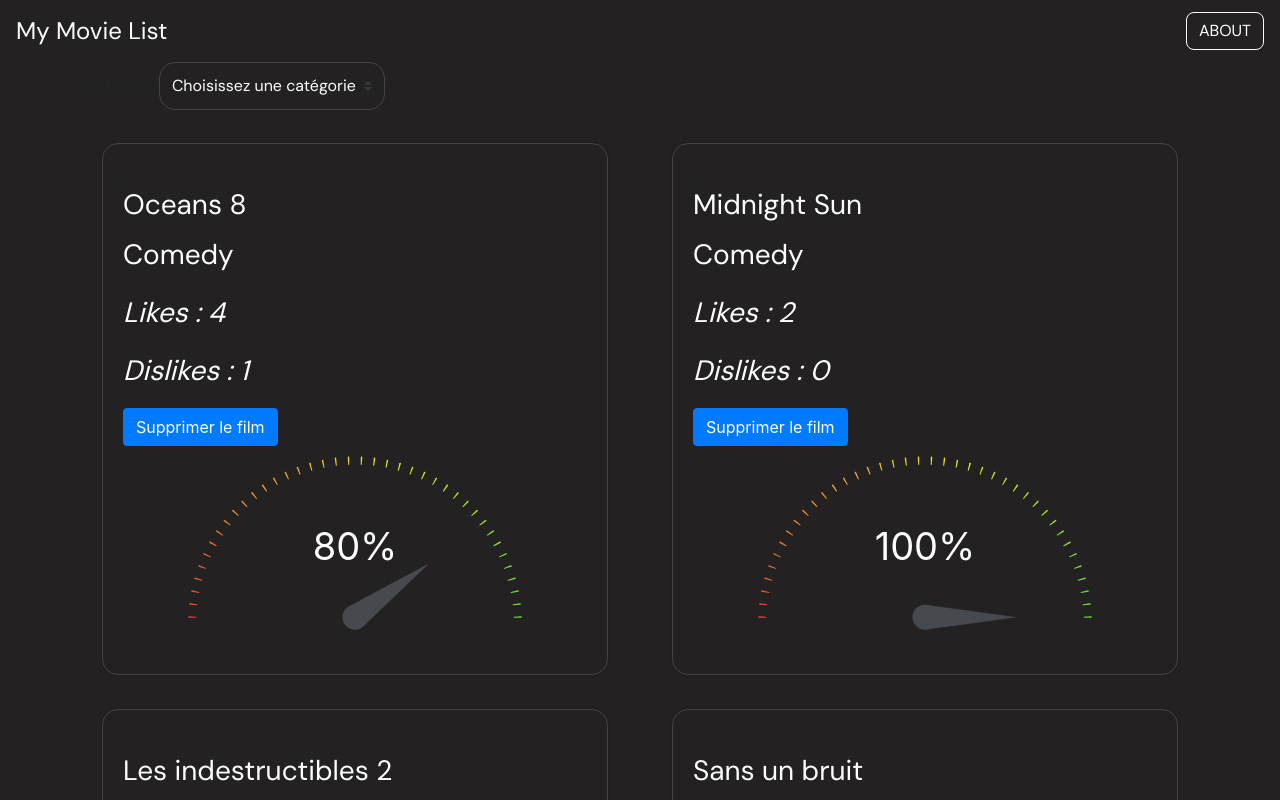
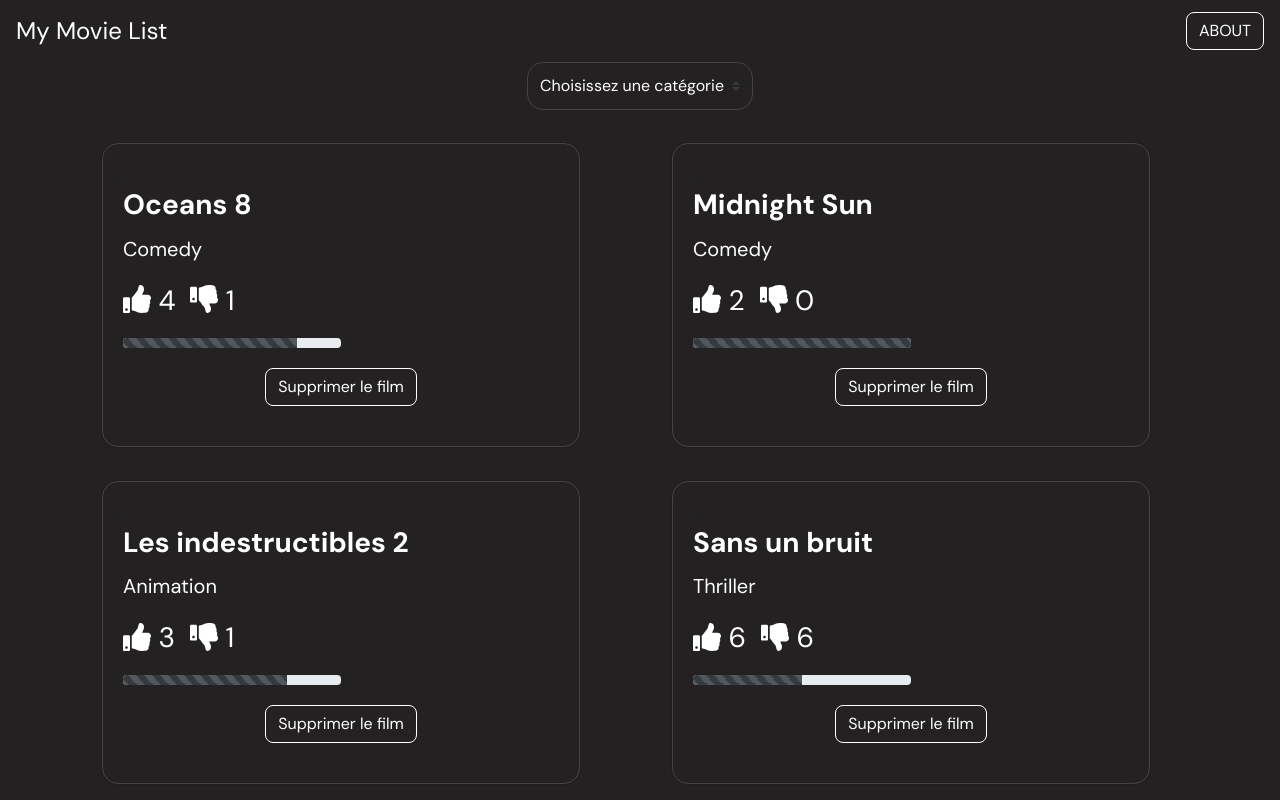
Before and after one commit to hsravo/movie-list, a React (Create React App) app: page / in a window 1280 px wide. Shown: the top 800 px of the page. Built offline with nearby package versions, Linux system fonts and the light colour scheme.

Commit message:
like dislike bar ok

```diff
--- a/package.json
+++ b/package.json
@@ -3,6 +3,9 @@
   "version": "0.1.0",
   "private": true,
   "dependencies": {
+    "@fortawesome/fontawesome-svg-core": "^1.2.34",
+    "@fortawesome/free-solid-svg-icons": "^5.15.2",
+    "@fortawesome/react-fontawesome": "^0.1.14",
     "@testing-library/jest-dom": "^5.11.4",
     "@testing-library/react": "^11.1.0",
     "@testing-library/user-event": "^12.1.10",
@@ -11,7 +14,6 @@
     "react": "^17.0.1",
     "react-bootstrap": "^1.5.0",
     "react-dom": "^17.0.1",
-    "react-gauge-chart": "^0.3.0",
     "react-scripts": "4.0.2",
     "web-vitals": "^1.0.1"
   },
--- a/src/components/MovieCard/index.jsx
+++ b/src/components/MovieCard/index.jsx
@@ -1,9 +1,9 @@
 import { useState, useEffect } from "react";
-import { Card, Button } from "react-bootstrap";
+import { Card, Button, ProgressBar } from "react-bootstrap";
 import { Col } from "react-bootstrap";
-import GaugeChart from "react-gauge-chart";
+import { FontAwesomeIcon } from "@fortawesome/react-fontawesome";
+import { faThumbsUp, faThumbsDown } from "@fortawesome/free-solid-svg-icons";
 import "./style.scss";
-
 
 const MovieCard = ({ film, initialList }) => {
   const [list, setList] = useState(initialList);
@@ -11,7 +11,13 @@ const MovieCard = ({ film, initialList }) => {
   const handleRemove = (id) => {
     const newList = list.filter((film) => film.id !== id);
     setList(newList);
-        console.log(list)
+    console.log(list);
+  };
+
+  function kFormatter(num) {
+    return Math.abs(num) > 999
+      ? Math.sign(num) * (Math.abs(num) / 1000).toFixed(1) + "k"
+      : Math.sign(num) * Math.abs(num);
   }
 
   return (
@@ -19,24 +25,32 @@ const MovieCard = ({ film, initialList }) => {
       <Card id="cardShow">
         <Card.Body id="cardBody">
           <li key={film.id}>
-          <Card.Title id="cardTitle">{film.title}</Card.Title>
-          <Card.Text id="cardTitle">{film.category}</Card.Text>
+            <Card.Title id="cardTitle">
+              <b>{film.title}</b>
+            </Card.Title>
+            <Card.Text id="cardCategory">{film.category}</Card.Text>
             <Card.Text id="cardTitle">
-            <em>Likes : {film.likes}</em>
+              <FontAwesomeIcon icon={faThumbsUp} />
+              &nbsp;
+              <span>{kFormatter(film.likes)}&nbsp;</span>&nbsp;
+              <FontAwesomeIcon icon={faThumbsDown} />
+              &nbsp;
+              <span>{kFormatter(film.dislikes)}&nbsp;</span>
             </Card.Text>
-          <Card.Text id="cardTitle">
-            <em>Dislikes : {film.dislikes}</em>
-          </Card.Text>
-          <Button onClick={() => handleRemove(film.id)}>
+            <div style={{ width: "50%" }}>
+              <ProgressBar
+                striped
+                animated
+                variant="dark"
+                style={{ height: "10px" }}
+                now={(film.likes / (film.likes + film.dislikes)) * 100}
+              />
+            </div>
+            <Card.Body>
+              <Button id="cardButton" onClick={() => handleRemove(film.id)}>
                 Supprimer le film
               </Button>
-          <GaugeChart
-            id="gauge-chart3"
-            nrOfLevels={40}
-            colors={["#EA4228", "#5BE12C"]}
-            percent={(film.likes / (film.likes + film.dislikes)).toFixed(3)}
-            arcWidth={0.05}
-          />
+            </Card.Body>
           </li>
         </Card.Body>
       </Card>
--- a/src/components/MovieCard/style.scss
+++ b/src/components/MovieCard/style.scss
@@ -4,11 +4,14 @@ $myGrey: #444444;
 
 #cardShow {
     min-height: 5rem;
+
+    max-width:30rem;
     margin:1rem;
     border-radius:1rem;
     background-color: $myColor;
 
     #cardBody {
+        justify-content:center;
         border: 1px solid $myGrey;
         border-radius: 1rem ;
         background-color: $myColor;
@@ -31,6 +34,21 @@ $myGrey: #444444;
     }
     #cardTitle {
         font-size:1.75rem;
+    }
+    #cardCategory {
+        font-family: 'DM Sans', sans-serif;
+        color:white;
+        text-overflow: ellipsis;
+        white-space: nowrap;
+        word-break: break-word;
+        overflow: hidden;
+        &:hover {
+            opacity:0.7;
+            transition:0.3s;
+        }
+    }
+    #cardCategory {
+        font-size:1.25rem;
     }
     #cardButton {
         font-family: 'DM Sans', sans-serif;
--- a/src/index.jsx
+++ b/src/index.jsx
@@ -2,14 +2,7 @@ import React, { useState, useEffect } from "react";
 import ReactDOM from "react-dom";
 import "bootstrap/dist/css/bootstrap.css";
 import "./style.scss";
-import {
-  Container,
-  Row,
-  Button,
-  Form,
-  Dropdown,
-  DropdownButton,
-} from "react-bootstrap";
+import {Container,Row,Form} from "react-bootstrap";
 import NavHome from "./components/NavHome";
 import MovieCard from "./components/MovieCard";
 import movies from "./data/movies";
@@ -49,7 +42,6 @@ const App = () => {
       <Container>
         <Form id="categoryForm">
           <Form.Group controlId="selector">
-            <Form.Label>Catégorie</Form.Label>
             <Form.Control
               as="select"
               onChange={({ target }) => setSelectedCategory(target.value)}
--- a/src/style.scss
+++ b/src/style.scss
@@ -13,10 +13,10 @@ body {
 }
 
 #categoryForm {
-    margin:auto;
-    align-items: center;
+    display:flex;
+    justify-content:center;
     #selector {
-        width:auto;
+        min-width:10rem;
         height:3rem;
         font-family: 'DM Sans', sans-serif;
         border: 0.5px solid $myGrey;
```
Also changed, not shown: 1 other file (tests, documents, lock files or other folders). Lines whose indentation alone changed are shown as unchanged.
